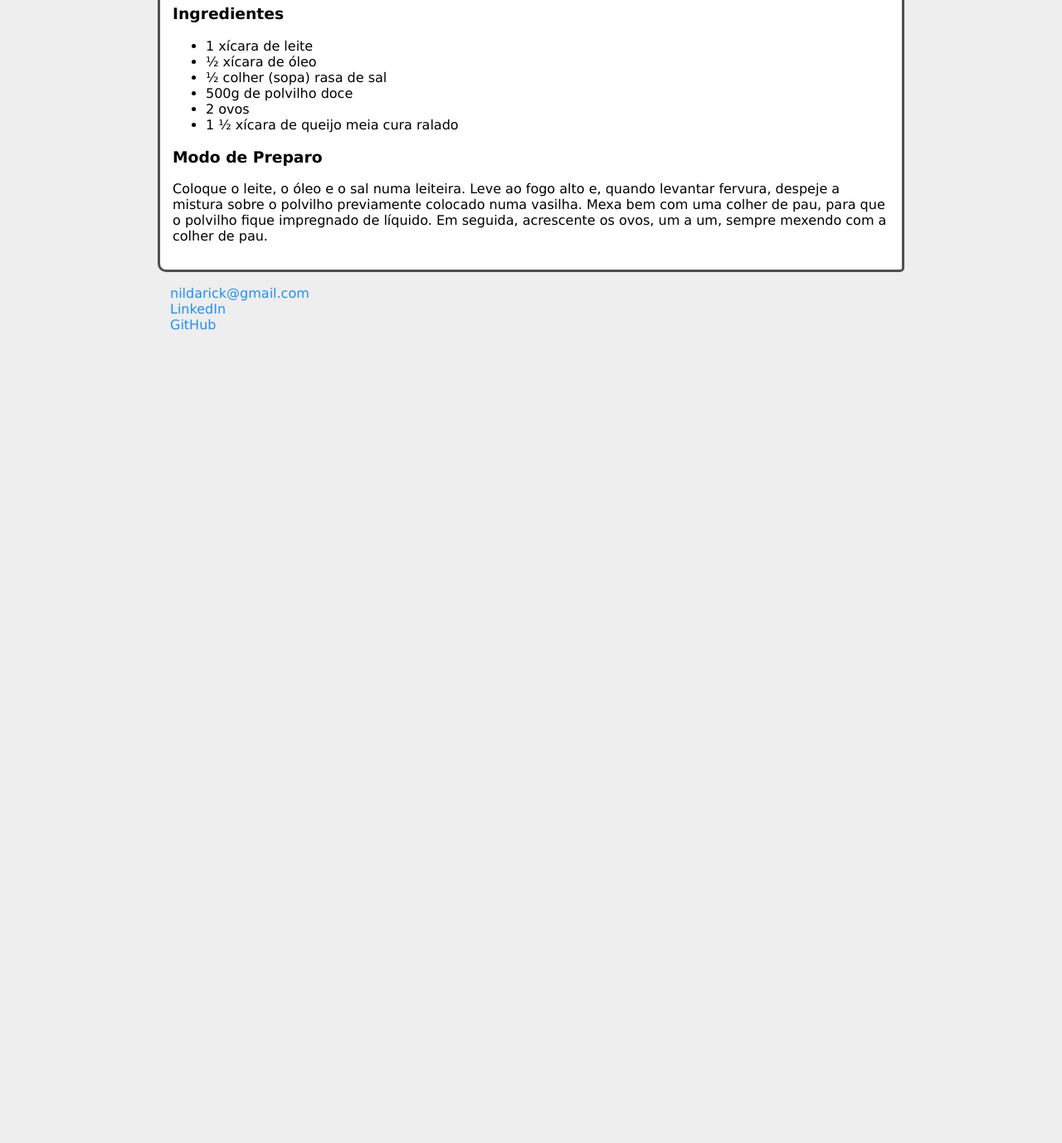
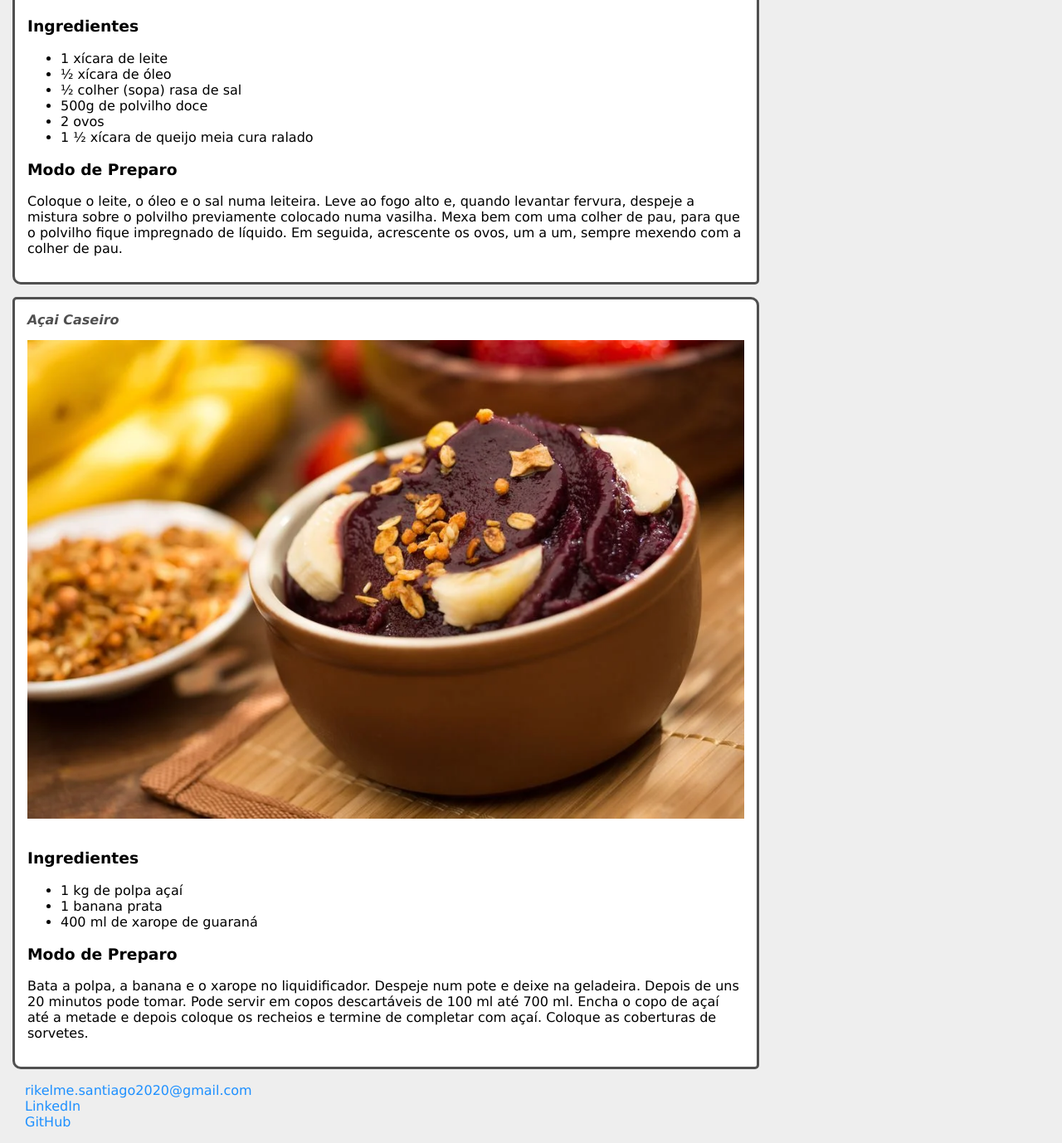
Before and after one commit to rikelmesan/pagina-receitas, a plain HTML site: page index.html in a window 1280 px wide. Shown: the part 908-2286 px from the top of the page at 83% size. Before the commit the page ends 1325 px from the top, so only its background shows below. Drawn offline with Linux system fonts and the light colour scheme.

Commit message:
adição da receita açai e correções

```diff
--- a/index.html
+++ b/index.html
@@ -64,11 +64,50 @@
 
             </p>
         </article>
+
+        <article class="post">
+            <header>
+                <h3 class="post_title">Açai Caseiro</h3>
+                <img src="açai-bonito.webp" alt="Ilustração Pao de Queijo" class="post_image">
+            </header>
+            <p class="post_content">
+            <section>
+                <header>
+                    <h3 class="title_receita">Ingredientes</h3>
+                </header>
+            </section>
+            <footer>
+                <ul class="ingredientes">
+                    <li>
+                        1 kg de polpa açaí
+                    </li>
+                    <li>
+                        1 banana prata
+                    </li>
+                    <li>
+                        400 ml de xarope de guaraná
+                    </li>
+                </ul>
+            </footer>
+            <section>
+                <header>
+                    <h3 class="title_receita2">Modo de Preparo</h3>
+                </header>
+            </section>
+            Bata a polpa, a banana e o xarope no liquidificador.
+            Despeje num pote e deixe na geladeira.
+            Depois de uns 20 minutos pode tomar.
+            Pode servir em copos descartáveis de 100 ml até 700 ml.
+            Encha o copo de açaí até a metade e depois coloque os recheios e termine de completar com açaí.
+            Coloque as coberturas de sorvetes.
+
+            </p>
+        </article>
     </section>
     <footer>
         <ul class="contacts_list">
             <li>
-                <a href="mailto:nildarick@gmail.com" target="_blank">nildarick@gmail.com</a>
+                <a href="mailto:rikelme.santiago2020@gmail.com" target="_blank">rikelme.santiago2020@gmail.com</a>
             </li>
             <li>
                 <a href="https://www.linkedin.com/in/rikelme-santiago/" target="_blank">LinkedIn</a>
--- a/style.css
+++ b/style.css
@@ -3,6 +3,7 @@ body {
     font-family: Verdana;
     max-width: 900px;
     margin: auto;
+    margin-left: 15px;
 
 }
 
@@ -11,6 +12,7 @@ body {
     width: 150px;
     border: 2px solid #505050;
     border-radius: 0%;
+    margin-top: 15px;
 }
 
 .title {
```
Also changed, not shown: açai-bonito.webp (added).
